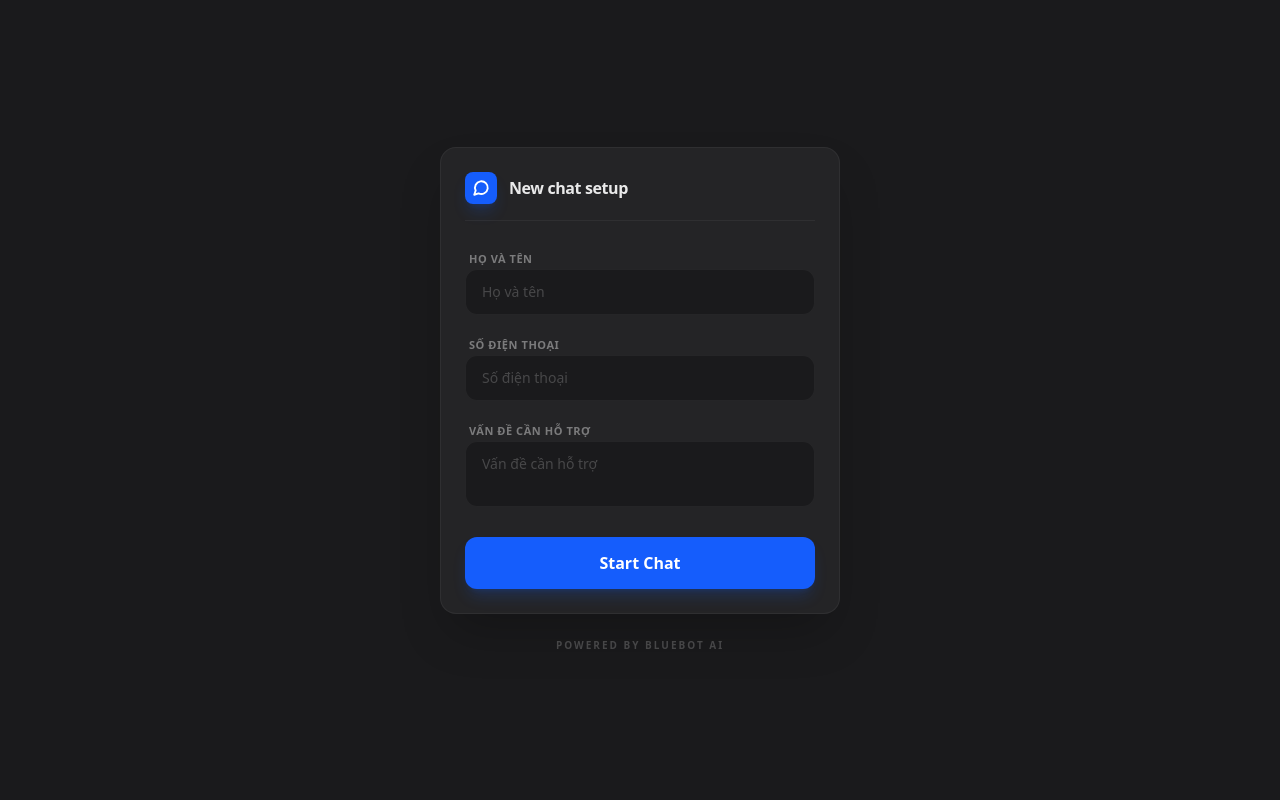
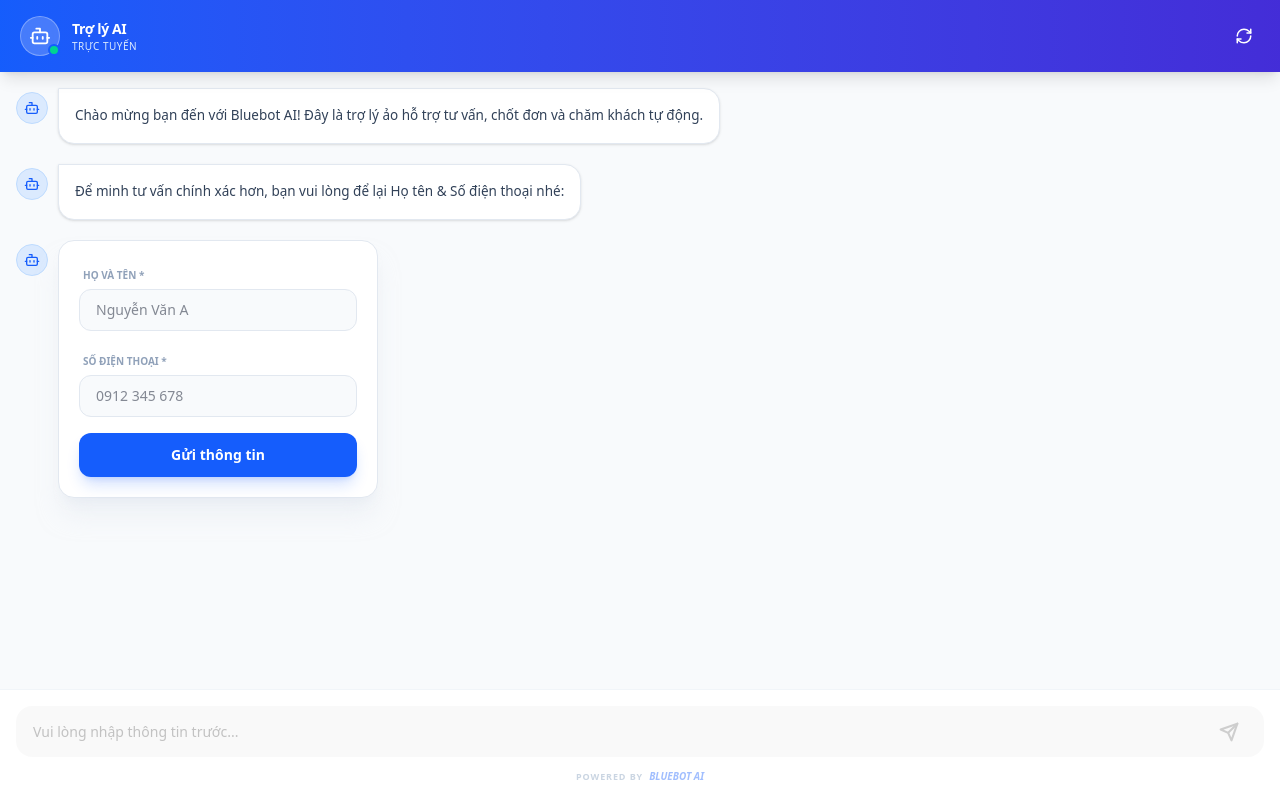
Before and after one commit to Thanhtra1702/my-project, a Next.js app in the folder admin-portal/: page /embed/1 in a window 1280 px wide. Built offline with nearby package versions, Linux system fonts and the light colour scheme.

Commit message:
style: redesign embedded chat with integrated input form and premium UI

```diff
--- a/admin-portal/app/embed/[tenantId]/page.tsx
+++ b/admin-portal/app/embed/[tenantId]/page.tsx
@@ -7,16 +7,16 @@ export default function EmbedChat() {
     const params = useParams();
     const tenantId = params.tenantId;
 
-    const [messages, setMessages] = useState<{ role: 'user' | 'bot'; text: string }[]>([
-        { role: 'bot', text: 'Xin chào! Tôi có thể hỗ trợ gì cho bạn?' }
+    const [messages, setMessages] = useState<{ role: 'user' | 'bot' | 'system'; text: string; isForm?: boolean }[]>([
+        { role: 'bot', text: 'Chào mừng bạn đến với Bluebot AI! Đây là trợ lý ảo hỗ trợ tư vấn, chốt đơn và chăm khách tự động.' },
     ]);
     const [input, setInput] = useState('');
     const [loading, setLoading] = useState(false);
     const [conversationId, setConversationId] = useState('');
     const [userId, setUserId] = useState('');
+    const [isFormSubmitted, setIsFormSubmitted] = useState(false);
 
-    // Form states
-    const [showSetup, setShowSetup] = useState(true);
+    // Form values
     const [customerName, setCustomerName] = useState('');
     const [phoneNumber, setPhoneNumber] = useState('');
     const [note, setNote] = useState('');
@@ -24,17 +24,7 @@ export default function EmbedChat() {
     const scrollRef = useRef<HTMLDivElement>(null);
 
     useEffect(() => {
-        // Kiểm tra xem đã có thông tin user chưa
-        const savedInfo = localStorage.getItem(`bluebot_user_info_${tenantId}`);
-        if (savedInfo) {
-            const info = JSON.parse(savedInfo);
-            setCustomerName(info.name || '');
-            setPhoneNumber(info.phone || '');
-            setNote(info.note || '');
-            setShowSetup(false);
-        }
-
-        // Tạo userId ngẫu nhiên nếu chưa có
+        // Init User ID
         let savedId = localStorage.getItem(`bluebot_user_${tenantId}`);
         if (!savedId) {
             savedId = 'user_' + Math.random().toString(36).substring(2, 11);
@@ -42,33 +32,55 @@ export default function EmbedChat() {
         }
         setUserId(savedId);
 
-        // Lấy conversationId nếu có
+        // Check if user info already exists
+        const savedInfo = localStorage.getItem(`bluebot_user_info_${tenantId}`);
+        if (savedInfo) {
+            const info = JSON.parse(savedInfo);
+            setCustomerName(info.name || '');
+            setPhoneNumber(info.phone || '');
+            setNote(info.note || '');
+            setIsFormSubmitted(true);
+            setMessages(prev => [...prev, { role: 'system', text: 'Chào mừng bạn quay lại!' }]);
+        } else {
+            // Add form request message
+            setTimeout(() => {
+                setMessages(prev => [...prev,
+                { role: 'bot', text: 'Để minh tư vấn chính xác hơn, bạn vui lòng để lại Họ tên & Số điện thoại nhé:' },
+                { role: 'bot', text: '', isForm: true }
+                ]);
+            }, 600);
+        }
+
         const savedConv = localStorage.getItem(`bluebot_conv_${tenantId}`);
         if (savedConv) setConversationId(savedConv);
     }, [tenantId]);
 
     useEffect(() => {
         if (scrollRef.current) {
-            scrollRef.current.scrollTop = scrollRef.current.scrollHeight;
+            scrollRef.current.scrollTo({ top: scrollRef.current.scrollHeight, behavior: 'smooth' });
         }
-    }, [messages, showSetup]);
+    }, [messages]);
 
-    const handleStartChat = (e: React.FormEvent) => {
+    const handleFormSubmit = (e: React.FormEvent) => {
         e.preventDefault();
         if (!customerName.trim() || !phoneNumber.trim()) return;
 
-        // Lưu thông tin vào localStorage
         localStorage.setItem(`bluebot_user_info_${tenantId}`, JSON.stringify({
             name: customerName,
             phone: phoneNumber,
             note: note
         }));
 
-        setShowSetup(false);
+        setIsFormSubmitted(true);
+        setMessages(prev => [
+            ...prev.filter(m => !m.isForm),
+            { role: 'user', text: `Tôi là ${customerName}, SĐT: ${phoneNumber}. ${note ? `Cần hỗ trợ: ${note}` : ''}` },
+            { role: 'bot', text: 'Cảm ơn bạn! Tôi đã ghi nhận thông tin. Bạn có thể bắt đầu chat ngay bây giờ.' }
+        ]);
     };
 
     const handleSend = async () => {
-        if (!input.trim() || loading) return;
+        if (!input.trim() || loading || !isFormSubmitted) return;
 
         const userMessage = input.trim();
         setInput('');
@@ -107,141 +119,136 @@ export default function EmbedChat() {
         }
     };
 
-    if (showSetup) {
+    const resetInfo = () => {
+        localStorage.removeItem(`bluebot_user_info_${tenantId}`);
+        localStorage.removeItem(`bluebot_conv_${tenantId}`);
+        window.location.reload();
+    };
+
     return (
-            <div className="flex flex-col h-screen bg-[#1a1a1c] font-sans text-white items-center justify-center p-6">
-                <div className="w-full max-w-[400px] bg-[#242426] rounded-2xl p-6 shadow-2xl border border-white/5 space-y-6">
-                    <div className="flex items-center gap-3 border-b border-white/5 pb-4">
-                        <div className="w-8 h-8 rounded-lg bg-blue-600 flex items-center justify-center shadow-lg shadow-blue-600/20">
-                            <svg xmlns="http://www.w3.org/2000/svg" width="18" height="18" viewBox="0 0 24 24" fill="none" stroke="currentColor" strokeWidth="2.5" strokeLinecap="round" strokeLinejoin="round"><path d="m3 21 1.9-5.7a8.5 8.5 0 1 1 3.8 3.8z" /></svg>
+        <div className="flex flex-col h-screen bg-[#f8fafc] font-sans text-slate-900 overflow-hidden">
+            {/* Header - Premium Gradient */}
+            <div className="bg-gradient-to-r from-blue-600 to-indigo-700 px-5 py-4 text-white flex items-center justify-between shadow-lg z-10">
+                <div className="flex items-center gap-3">
+                    <div className="relative">
+                        <div className="w-10 h-10 rounded-full bg-white/20 flex items-center justify-center border border-white/30 backdrop-blur-md">
+                            <svg xmlns="http://www.w3.org/2000/svg" width="22" height="22" viewBox="0 0 24 24" fill="none" stroke="currentColor" strokeWidth="2" strokeLinecap="round" strokeLinejoin="round"><path d="M12 8V4H8" /><rect width="16" height="12" x="4" y="8" rx="2" /><path d="M2 14h2" /><path d="M20 14h2" /><path d="M15 13v2" /><path d="M9 13v2" /></svg>
                         </div>
-                        <h3 className="font-bold text-base tracking-tight text-white/90">New chat setup</h3>
+                        <span className="absolute bottom-0 right-0 w-3 h-3 bg-emerald-400 border-2 border-blue-600 rounded-full"></span>
+                    </div>
+                    <div>
+                        <h3 className="font-bold text-sm tracking-tight">Trợ lý AI</h3>
+                        <p className="text-[10px] text-blue-100 font-medium uppercase tracking-wider flex items-center gap-1.5">
+                            Trực tuyến
+                        </p>
+                    </div>
+                </div>
+                <button
+                    onClick={resetInfo}
+                    className="w-8 h-8 flex items-center justify-center rounded-full hover:bg-white/10 transition-colors"
+                    title="Làm mới hội thoại"
+                >
+                    <svg xmlns="http://www.w3.org/2000/svg" width="18" height="18" viewBox="0 0 24 24" fill="none" stroke="currentColor" strokeWidth="2" strokeLinecap="round" strokeLinejoin="round"><path d="M3 12a9 9 0 0 1 9-9 9.75 9.75 0 0 1 6.74 2.74L21 8" /><path d="M21 3v5h-5" /><path d="M21 12a9 9 0 0 1-9 9 9.75 9.75 0 0 1-6.74-2.74L3 16" /><path d="M3 21v-5h5" /></svg>
+                </button>
             </div>
 
-                    <form onSubmit={handleStartChat} className="space-y-4">
-                        <div className="space-y-1.5">
-                            <label className="text-[11px] font-bold text-white/40 uppercase tracking-wider ml-1">Họ và tên</label>
+            {/* Messages Area */}
+            <div ref={scrollRef} className="flex-1 overflow-y-auto p-4 space-y-5 scrollbar-hide">
+                {messages.map((msg, i) => (
+                    <div key={i} className={`flex ${msg.role === 'user' ? 'justify-end' : msg.role === 'system' ? 'justify-center' : 'justify-start'} animate-in fade-in slide-in-from-bottom-2 duration-300`}>
+                        {msg.role === 'system' ? (
+                            <span className="text-[10px] font-bold text-slate-400 uppercase tracking-widest py-2">{msg.text}</span>
+                        ) : (
+                            <div className={`flex gap-2.5 max-w-[90%] ${msg.role === 'user' ? 'flex-row-reverse' : 'flex-row'}`}>
+                                {msg.role === 'bot' && (
+                                    <div className="w-8 h-8 rounded-full bg-blue-100 flex items-center justify-center text-blue-600 shrink-0 border border-blue-200 mt-1">
+                                        <svg xmlns="http://www.w3.org/2000/svg" width="16" height="16" viewBox="0 0 24 24" fill="none" stroke="currentColor" strokeWidth="2" strokeLinecap="round" strokeLinejoin="round"><path d="M12 8V4H8" /><rect width="16" height="12" x="4" y="8" rx="2" /><path d="M2 14h2" /><path d="M20 14h2" /><path d="M15 13v2" /><path d="M9 13v2" /></svg>
+                                    </div>
+                                )}
+
+                                {msg.isForm ? (
+                                    <div className="bg-white border border-slate-200 rounded-2xl p-5 shadow-xl shadow-slate-200/50 w-full max-w-[320px]">
+                                        <form onSubmit={handleFormSubmit} className="space-y-4">
+                                            <div>
+                                                <label className="text-[10px] font-bold text-slate-400 uppercase ml-1">Họ và tên *</label>
                                                 <input
                                                     required
                                                     value={customerName}
                                                     onChange={(e) => setCustomerName(e.target.value)}
-                                placeholder="Họ và tên"
-                                className="w-full bg-[#1a1a1c] border border-white/5 rounded-xl px-4 py-3 text-sm focus:outline-none focus:ring-2 focus:ring-blue-600/50 transition-all placeholder:text-white/20"
+                                                    placeholder="Nguyễn Văn A"
+                                                    className="w-full mt-1 px-4 py-2.5 bg-slate-50 border border-slate-200 rounded-xl text-sm focus:outline-none focus:ring-2 focus:ring-blue-500/20 focus:border-blue-500 transition-all"
                                                 />
                                             </div>
-
-                        <div className="space-y-1.5">
-                            <label className="text-[11px] font-bold text-white/40 uppercase tracking-wider ml-1">Số điện thoại</label>
+                                            <div>
+                                                <label className="text-[10px] font-bold text-slate-400 uppercase ml-1">Số điện thoại *</label>
                                                 <input
                                                     required
+                                                    type="tel"
                                                     value={phoneNumber}
                                                     onChange={(e) => setPhoneNumber(e.target.value)}
-                                placeholder="Số điện thoại"
-                                className="w-full bg-[#1a1a1c] border border-white/5 rounded-xl px-4 py-3 text-sm focus:outline-none focus:ring-2 focus:ring-blue-600/50 transition-all placeholder:text-white/20"
+                                                    placeholder="0912 345 678"
+                                                    className="w-full mt-1 px-4 py-2.5 bg-slate-50 border border-slate-200 rounded-xl text-sm focus:outline-none focus:ring-2 focus:ring-blue-500/20 focus:border-blue-500 transition-all"
                                                 />
                                             </div>
-
-                        <div className="space-y-1.5">
-                            <label className="text-[11px] font-bold text-white/40 uppercase tracking-wider ml-1">Vấn đề cần hỗ trợ</label>
-                            <textarea
-                                value={note}
-                                onChange={(e) => setNote(e.target.value)}
-                                placeholder="Vấn đề cần hỗ trợ"
-                                rows={2}
-                                className="w-full bg-[#1a1a1c] border border-white/5 rounded-xl px-4 py-3 text-sm focus:outline-none focus:ring-2 focus:ring-blue-600/50 transition-all placeholder:text-white/20 resize-none"
-                            />
-                        </div>
-
                                             <button
                                                 type="submit"
-                            className="w-full bg-blue-600 hover:bg-blue-700 text-white font-bold py-3.5 rounded-xl transition-all shadow-lg shadow-blue-600/20 active:scale-[0.98] mt-2"
+                                                className="w-full bg-blue-600 hover:bg-blue-700 text-white font-bold py-3 rounded-xl shadow-lg shadow-blue-600/20 active:scale-[0.98] transition-all text-sm"
                                             >
-                            Start Chat
+                                                Gửi thông tin
                                             </button>
                                         </form>
                                     </div>
-                <p className="text-[10px] text-white/20 mt-6 uppercase font-bold tracking-[0.2em]">
-                    Powered by Bluebot AI
-                </p>
-            </div>
-        );
-    }
-
-    return (
-        <div className="flex flex-col h-screen bg-white font-sans text-slate-800">
-            {/* Header */}
-            <div className="bg-indigo-600 p-4 text-white flex items-center justify-between shadow-md">
-                <div className="flex items-center gap-3">
-                    <div className="w-10 h-10 rounded-full bg-white/20 flex items-center justify-center border border-white/30">
-                        <svg xmlns="http://www.w3.org/2000/svg" width="24" height="24" viewBox="0 0 24 24" fill="none" stroke="currentColor" strokeWidth="2" strokeLinecap="round" strokeLinejoin="round"><path d="M12 8V4H8" /><rect width="16" height="12" x="4" y="8" rx="2" /><path d="M2 14h2" /><path d="M20 14h2" /><path d="M15 13v2" /><path d="M9 13v2" /></svg>
-                    </div>
-                    <div>
-                        <h3 className="font-bold text-sm">Trợ lý Bluebot</h3>
-                        <p className="text-[10px] text-indigo-100 flex items-center gap-1">
-                            <span className="w-1.5 h-1.5 rounded-full bg-emerald-400 animate-pulse"></span>
-                            Đang trực tuyến
-                        </p>
-                    </div>
-                </div>
-                <button
-                    onClick={() => {
-                        localStorage.removeItem(`bluebot_user_info_${tenantId}`);
-                        window.location.reload();
-                    }}
-                    className="p-2 hover:bg-white/10 rounded-lg text-white/60 hover:text-white transition-colors"
-                    title="Đổi thông tin"
-                >
-                    <svg xmlns="http://www.w3.org/2000/svg" width="16" height="16" viewBox="0 0 24 24" fill="none" stroke="currentColor" strokeWidth="2" strokeLinecap="round" strokeLinejoin="round"><path d="M16 21v-2a4 4 0 0 0-4-4H6a4 4 0 0 0-4 4v2" /><circle cx="9" cy="7" r="4" /><line x1="19" y1="8" x2="19" y2="14" /><line x1="22" y1="11" x2="16" y2="11" /></svg>
-                </button>
-            </div>
-
-            {/* Messages */}
-            <div ref={scrollRef} className="flex-1 overflow-y-auto p-4 space-y-4 bg-slate-50">
-                {messages.map((msg, i) => (
-                    <div key={i} className={`flex ${msg.role === 'user' ? 'justify-end' : 'justify-start'}`}>
-                        <div className={`max-w-[85%] p-3 rounded-2xl text-sm leading-relaxed shadow-sm ${msg.role === 'user'
-                            ? 'bg-indigo-600 text-white rounded-tr-none'
+                                ) : (
+                                    <div className={`p-4 rounded-2xl text-[13.5px] leading-relaxed shadow-sm ${msg.role === 'user'
+                                            ? 'bg-blue-600 text-white rounded-tr-none'
                                             : 'bg-white border border-slate-200 text-slate-700 rounded-tl-none'
                                         }`}>
                                         {msg.text}
                                     </div>
+                                )}
+                            </div>
+                        )}
                     </div>
                 ))}
                 {loading && (
-                    <div className="flex justify-start">
-                        <div className="bg-white border border-slate-200 p-3 rounded-2xl rounded-tl-none shadow-sm">
-                            <div className="flex gap-1">
-                                <span className="w-1.5 h-1.5 bg-slate-300 rounded-full animate-bounce"></span>
-                                <span className="w-1.5 h-1.5 bg-slate-400 rounded-full animate-bounce [animation-delay:0.2s]"></span>
-                                <span className="w-1.5 h-1.5 bg-slate-300 rounded-full animate-bounce [animation-delay:0.4s]"></span>
-                            </div>
+                    <div className="flex justify-start animate-in fade-in duration-300">
+                        <div className="w-8 h-8 rounded-full bg-blue-50 border border-blue-100 flex items-center justify-center mr-2">
+                            <span className="w-1 h-1 bg-blue-400 rounded-full animate-bounce [animation-delay:-0.3s]"></span>
+                            <span className="w-1 h-1 bg-blue-400 rounded-full animate-bounce [animation-delay:-0.15s] mx-0.5"></span>
+                            <span className="w-1 h-1 bg-blue-400 rounded-full animate-bounce"></span>
                         </div>
                     </div>
                 )}
             </div>
 
-            {/* Input */}
+            {/* Input Area - Cleaner Design */}
             <div className="p-4 bg-white border-t border-slate-100">
-                <div className="relative flex items-center bg-slate-100 rounded-xl px-4 py-2 border border-slate-200 focus-within:border-indigo-400 focus-within:ring-2 focus-within:ring-indigo-100 transition-all">
-                    <input
-                        type="text"
+                <div className={`relative flex items-center bg-slate-100 rounded-2xl px-4 py-1.5 transition-all border border-transparent ${!isFormSubmitted ? 'opacity-50 grayscale pointer-events-none' : 'focus-within:bg-white focus-within:border-blue-200 focus-within:ring-4 focus-within:ring-blue-500/5'}`}>
+                    <textarea
+                        rows={1}
                         value={input}
                         onChange={(e) => setInput(e.target.value)}
-                        onKeyDown={(e) => e.key === 'Enter' && handleSend()}
-                        placeholder="Nhập nội dung tin nhắn..."
-                        className="flex-1 bg-transparent border-none outline-none text-sm py-1"
+                        onKeyDown={(e) => {
+                            if (e.key === 'Enter' && !e.shiftKey) {
+                                e.preventDefault();
+                                handleSend();
+                            }
+                        }}
+                        placeholder={isFormSubmitted ? "Nhập tin nhắn... (Enter để gửi)" : "Vui lòng nhập thông tin trước..."}
+                        className="flex-1 bg-transparent border-none outline-none text-[14px] py-2 resize-none max-h-32"
                     />
                     <button
                         onClick={handleSend}
-                        disabled={loading || !input.trim()}
-                        className="text-indigo-600 hover:text-indigo-800 disabled:text-slate-400 p-1 transition-colors"
+                        disabled={loading || !input.trim() || !isFormSubmitted}
+                        className={`ml-2 p-2 rounded-xl transition-all ${input.trim() && isFormSubmitted ? 'bg-blue-600 text-white shadow-lg shadow-blue-600/30 hover:scale-105 active:scale-95' : 'text-slate-400'}`}
                     >
-                        <svg xmlns="http://www.w3.org/2000/svg" width="20" height="20" viewBox="0 0 24 24" fill="none" stroke="currentColor" strokeWidth="2" strokeLinecap="round" strokeLinejoin="round"><line x1="22" y1="2" x2="11" y2="13"></line><polygon points="22 2 15 22 11 13 2 9 22 2"></polygon></svg>
+                        <svg xmlns="http://www.w3.org/2000/svg" width="20" height="20" viewBox="0 0 24 24" fill="none" stroke="currentColor" strokeWidth="2.5" strokeLinecap="round" strokeLinejoin="round"><line x1="22" y1="2" x2="11" y2="13"></line><polygon points="22 2 15 22 11 13 2 9 22 2"></polygon></svg>
                     </button>
                 </div>
-                <p className="text-[10px] text-center text-slate-400 mt-2 uppercase font-bold tracking-widest bg-white">
-                    Powered by Bluebot AI
-                </p>
+                <div className="flex justify-center items-center gap-1.5 mt-3">
+                    <span className="text-[9px] font-bold text-slate-300 uppercase tracking-widest">Powered by</span>
+                    <span className="text-[10px] font-black text-blue-600/40 italic">BLUEBOT AI</span>
+                </div>
             </div>
         </div>
     );
```
Lines whose indentation alone changed are shown as unchanged.
